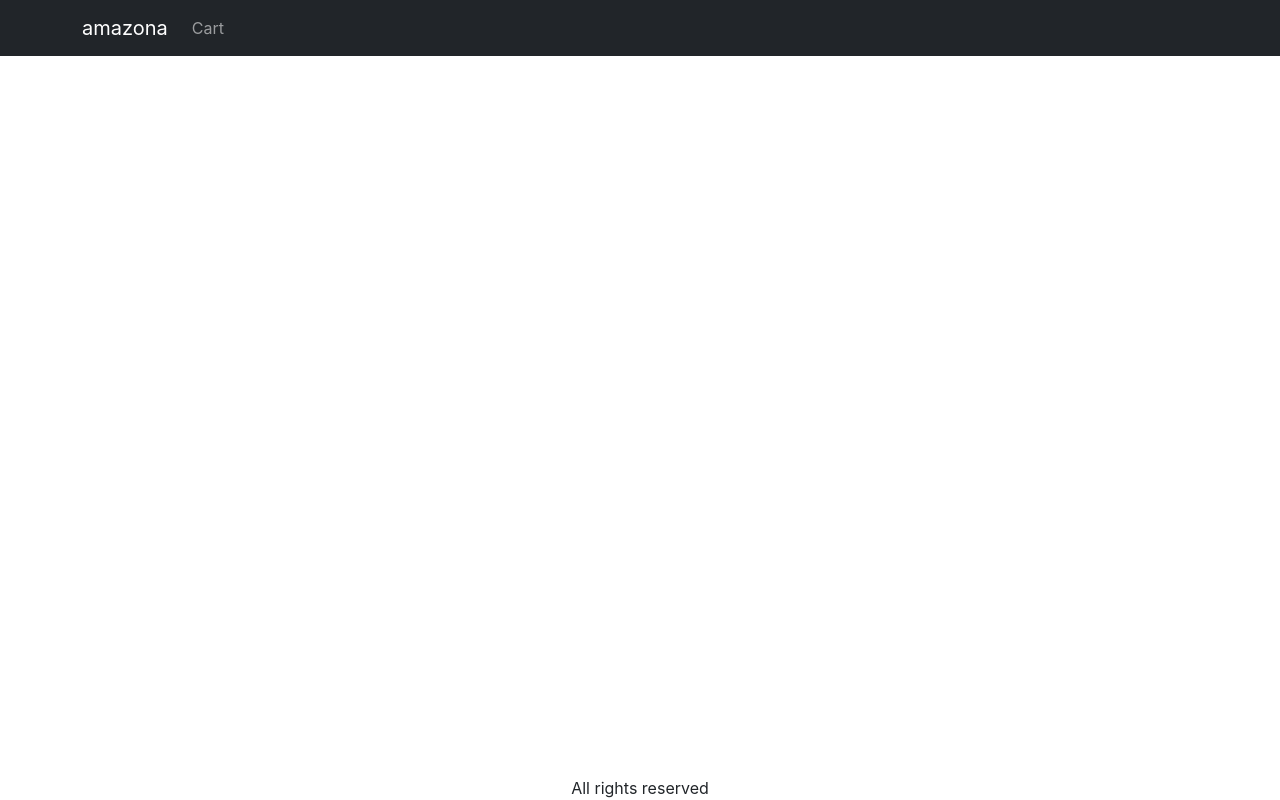
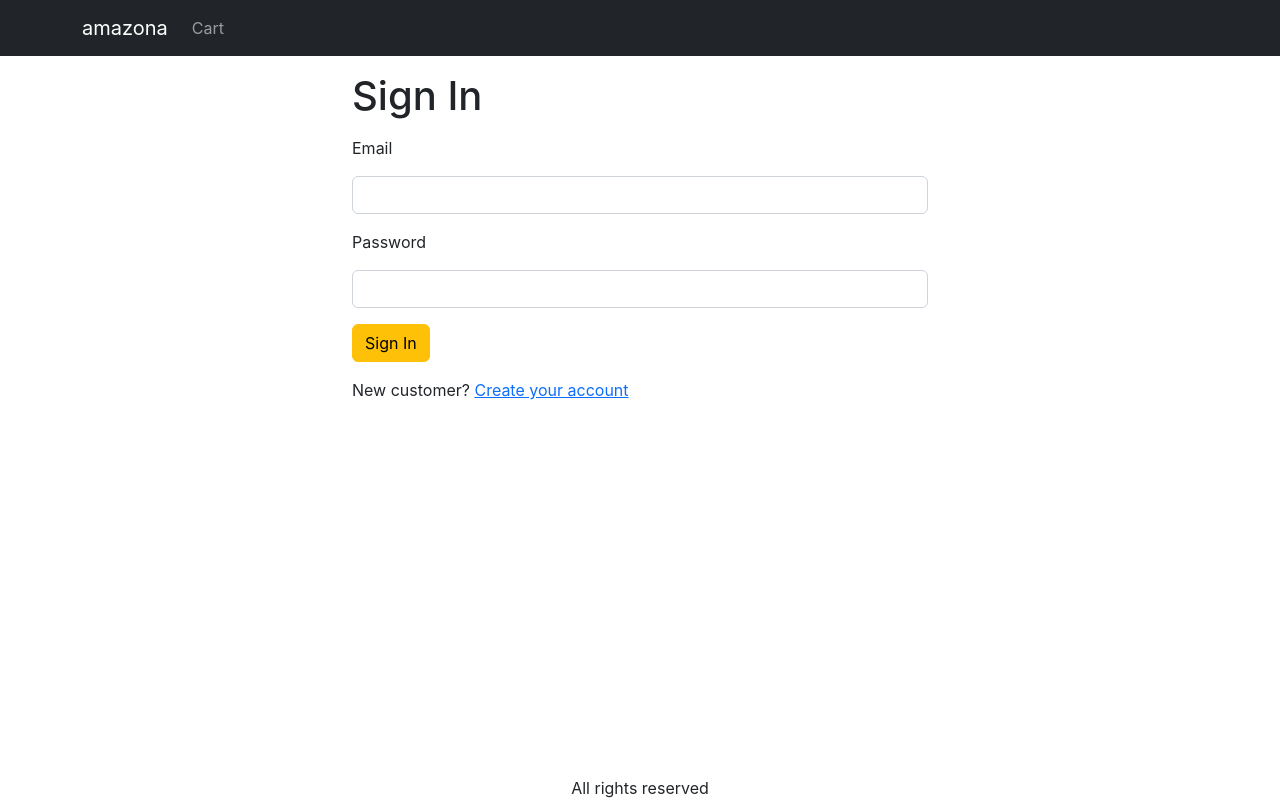
Before and after one commit to vvarj/mern-eCommerce, a React (Create React App) app in the folder frontend/: page /signin in a window 1280 px wide. Built offline with nearby package versions, Linux system fonts and the light colour scheme.

Commit message:
sigin-in-screen

```diff
--- a/frontend/src/App.js
+++ b/frontend/src/App.js
@@ -9,6 +9,7 @@
 import { LinkContainer } from "react-router-bootstrap";
 import { Store } from "./Store";
 import CartScreen from "./screens/CartScreen";
+import SignInScreen from "./screens/SignInScreen";
 
 const App = () => {
   const { state } = useContext(Store);
@@ -41,6 +42,7 @@
               <Route path="/" element={<HomeScreen />} />
               <Route path="/product/:slug" element={<ProductScreen />} />
               <Route path="/cart" element={<CartScreen />} />
+              <Route path="/signin" element={<SignInScreen />} />
             </Routes>
           </Container>
         </main>
--- a/frontend/src/index.css
+++ b/frontend/src/index.css
@@ -43,3 +43,7 @@
 .img-thumbnail{
   height: 80px;
 }
+
+.small-container{
+  max-width: 600px;
+}
--- /dev/null
+++ b/frontend/src/screens/SignInScreen.js
@@ -0,0 +1,42 @@
+import React from "react";
+import { useLocation } from "react-router-dom";
+import Container from "react-bootstrap/Container";
+import Form from "react-bootstrap/Form";
+import Button from "react-bootstrap/Button";
+import { Helmet } from "react-helmet-async";
+import { Link } from "react-router-dom";
+
+const SignInScreen = () => {
+  const { search } = useLocation();
+  const redirectInUrl = new URLSearchParams(search).get("redirect");
+  const redirect = redirectInUrl ? redirectInUrl : "/";
+  return (
+    <Container className="small-container">
+      <Helmet>
+        <title>Sign In</title>
+      </Helmet>
+      <h1 className="my-3">Sign In</h1>
+      <Form>
+        <Form.Group>
+          <Form.Label className="mb-3">Email</Form.Label>
+          <Form.Control className="mb-3" type="email" required />
+        </Form.Group>
+        <Form.Group>
+          <Form.Label className="mb-3">Password</Form.Label>
+          <Form.Control className="mb-3" type="password" required />
+        </Form.Group>
+        <div className="mb-3">
+          <Button type="submit" variant="warning">
+            Sign In
+          </Button>
+        </div>
+        <div className="mb-3">
+          New customer?{" "}
+          <Link to={`/signup?redirect=${redirect}`}>Create your account</Link>
+        </div>
+      </Form>
+    </Container>
+  );
+};
+
+export default SignInScreen;
```
Also changed, not shown: 1 other file (tests, documents, lock files or other folders).
